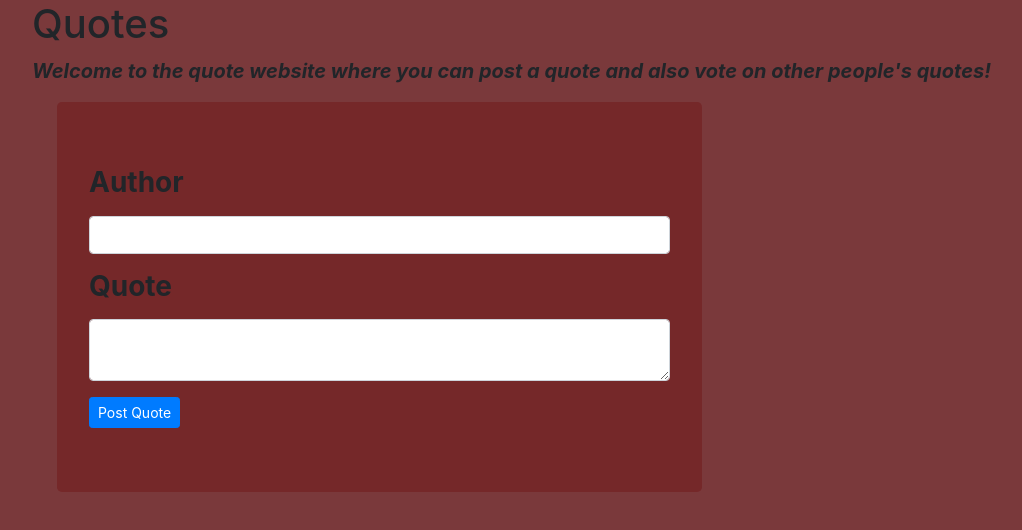
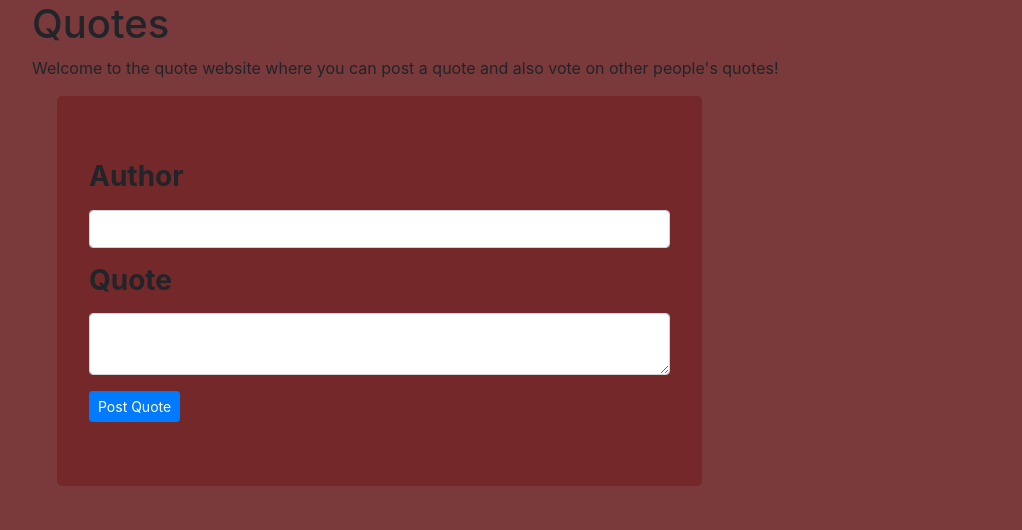
Before and after one commit to Charlesmurage/Quotes, an Angular app: page / in a window 1280 px wide. Shown: the top 530 px of the page, without its empty margins (53-1075 px from the left). Built offline with nearby package versions, Linux system fonts and the light colour scheme.

Commit message:
created css for component.css

```diff
--- a/src/app/app.component.css
+++ b/src/app/app.component.css
@@ -2,8 +2,3 @@ body{
     background-color: rgb(122, 57, 59);
 
 }
-p{
-    font-size: 20px;
-    font-weight: bold;
-    font-style: oblique;
-}
```
